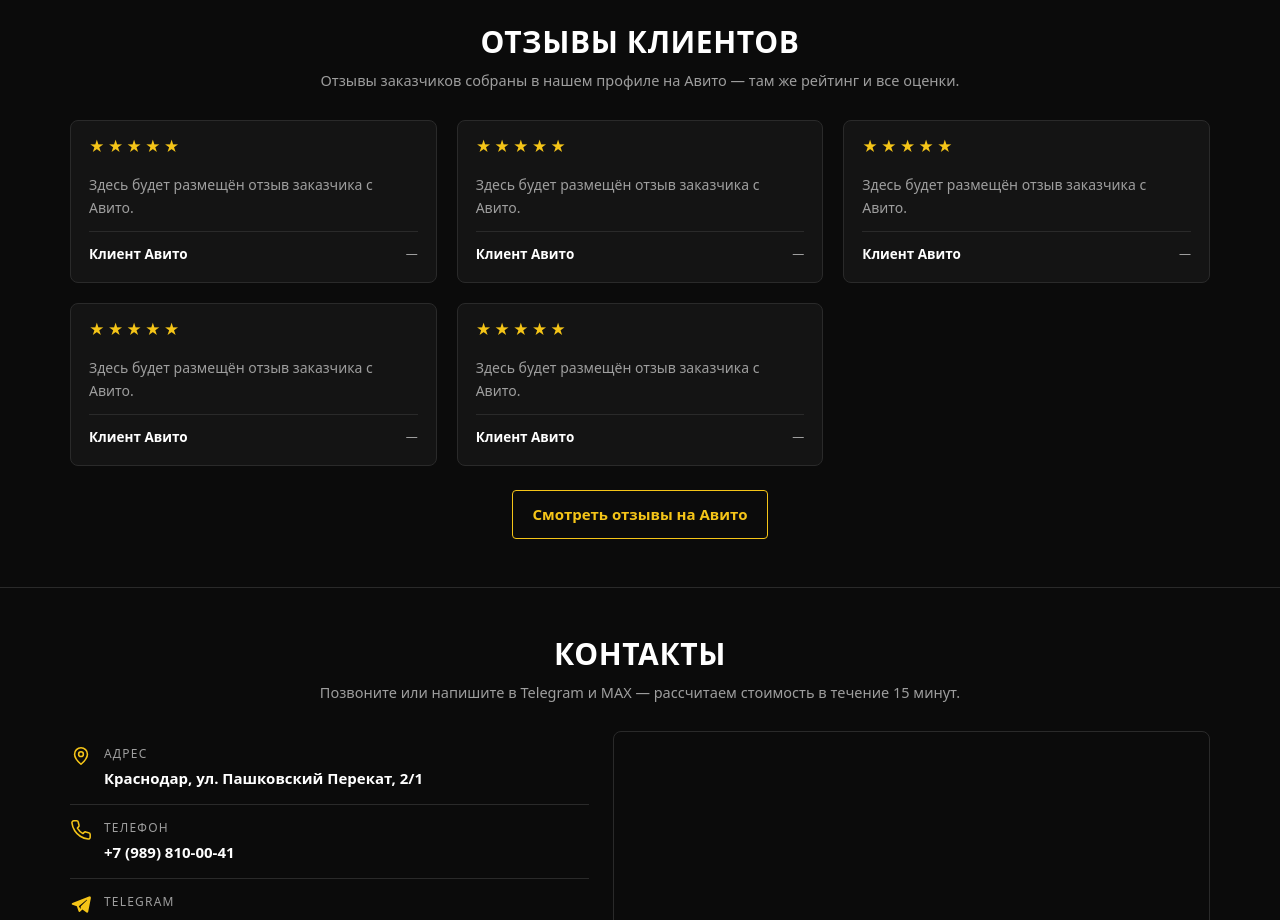
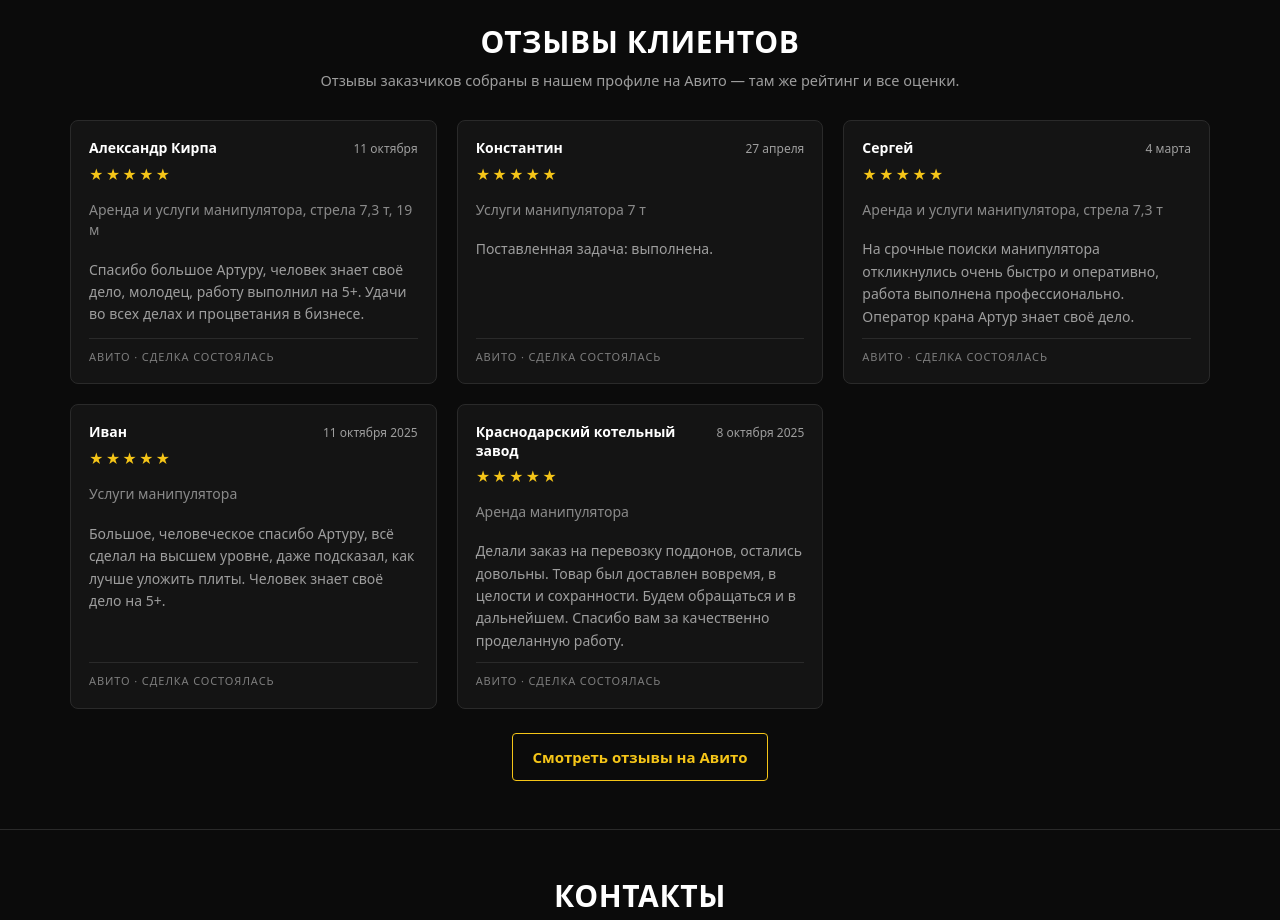
Before and after one commit to yellowys99-commits/yug-region-site, a plain HTML site: page index.html in a window 1280 px wide. Shown: the part 2660-3580 px from the top of the page. Drawn offline with Linux system fonts and the light colour scheme.

Commit message:
Reviews: real Avito testimonials in site style

```diff
--- a/index.html
+++ b/index.html
@@ -244,15 +244,17 @@ ul{ padding:0; list-style:none; }
 
 /* ---------- отзывы ---------- */
 .reviews{ display:grid; grid-template-columns:repeat(3,minmax(0,1fr)); gap:20px; }
-.review{ display:flex; flex-direction:column; gap:12px; }
-.review__stars{ color:var(--gold); font-size:15px; letter-spacing:3px; line-height:1; }
+.review{ display:flex; flex-direction:column; gap:10px; }
+.review__head{ display:flex; align-items:baseline; justify-content:space-between; gap:10px; }
+.review__name{ font-size:14px; font-weight:700; line-height:1.3; }
+.review__date{ flex:none; font-size:12px; color:var(--muted); white-space:nowrap; }
+.review__stars{ color:var(--gold); font-size:14px; letter-spacing:2px; line-height:1; }
+.review__service{ font-size:12px; line-height:1.45; color:var(--gold); opacity:.85; }
 .review__text{ flex:1; font-size:14px; line-height:1.6; color:#b5b5b5; }
-.review__meta{
-  display:flex; align-items:center; justify-content:space-between; gap:10px;
-  border-top:1px solid var(--line); padding-top:12px;
+.review__src{
+  padding-top:10px; border-top:1px solid var(--line);
+  font-size:11px; letter-spacing:.08em; text-transform:uppercase; color:#7d7d7d;
 }
-.review__name{ font-size:13.5px; font-weight:700; }
-.review__date{ font-size:12px; color:var(--muted); }
 .reviews__more{ display:flex; justify-content:center; margin-top:24px; }
 
 /* ---------- подвал ---------- */
@@ -561,11 +563,9 @@ ul{ padding:0; list-style:none; }
   </section>
 
   <!-- ================= ОТЗЫВЫ =================
-       ОТЗЫВЫ С АВИТО (первые 5).
-       Тексты закрыты от автоматического чтения — Авито отвечает 403 на запросы
-       без браузера, поэтому в карточках стоят заглушки.
-       Чтобы заполнить: замените текст в .review__text, имя в .review__name
-       и дату в .review__date. Количество карточек менять можно — сетка подстроится. -->
+       Первые 5 отзывов с Авито, перенесены со скриншотов профиля.
+       Обновить отзыв: .review__name (имя), .review__date (дата),
+       .review__service (услуга), .review__text (текст). -->
   <section class="section" id="reviews">
     <div class="wrap">
       <div class="section__head">
@@ -574,44 +574,54 @@ ul{ padding:0; list-style:none; }
       </div>
       <div class="reviews">
         <article class="card review">
+          <div class="review__head">
+            <span class="review__name">Александр Кирпа</span>
+            <span class="review__date">11 октября</span>
+          </div>
           <div class="review__stars" aria-label="Оценка 5 из 5">★★★★★</div>
-          <p class="review__text">Здесь будет размещён отзыв заказчика с Авито.</p>
-          <div class="review__meta">
-            <span class="review__name">Клиент Авито</span>
-            <span class="review__date">—</span>
-          </div>
+          <p class="review__service">Аренда и услуги манипулятора, стрела 7,3 т, 19 м</p>
+          <p class="review__text">Спасибо большое Артуру, человек знает своё дело, молодец, работу выполнил на 5+. Удачи во всех делах и процветания в бизнесе.</p>
+          <div class="review__src">Авито · сделка состоялась</div>
         </article>
         <article class="card review">
+          <div class="review__head">
+            <span class="review__name">Константин</span>
+            <span class="review__date">27 апреля</span>
+          </div>
           <div class="review__stars" aria-label="Оценка 5 из 5">★★★★★</div>
-          <p class="review__text">Здесь будет размещён отзыв заказчика с Авито.</p>
-          <div class="review__meta">
-            <span class="review__name">Клиент Авито</span>
-            <span class="review__date">—</span>
-          </div>
+          <p class="review__service">Услуги манипулятора 7 т</p>
+          <p class="review__text">Поставленная задача: выполнена.</p>
+          <div class="review__src">Авито · сделка состоялась</div>
         </article>
         <article class="card review">
+          <div class="review__head">
+            <span class="review__name">Сергей</span>
+            <span class="review__date">4 марта</span>
+          </div>
           <div class="review__stars" aria-label="Оценка 5 из 5">★★★★★</div>
-          <p class="review__text">Здесь будет размещён отзыв заказчика с Авито.</p>
-          <div class="review__meta">
-            <span class="review__name">Клиент Авито</span>
-            <span class="review__date">—</span>
-          </div>
+          <p class="review__service">Аренда и услуги манипулятора, стрела 7,3 т</p>
+          <p class="review__text">На срочные поиски манипулятора откликнулись очень быстро и оперативно, работа выполнена профессионально. Оператор крана Артур знает своё дело.</p>
+          <div class="review__src">Авито · сделка состоялась</div>
         </article>
         <article class="card review">
+          <div class="review__head">
+            <span class="review__name">Иван</span>
+            <span class="review__date">11 октября 2025</span>
+          </div>
           <div class="review__stars" aria-label="Оценка 5 из 5">★★★★★</div>
-          <p class="review__text">Здесь будет размещён отзыв заказчика с Авито.</p>
-          <div class="review__meta">
-            <span class="review__name">Клиент Авито</span>
-            <span class="review__date">—</span>
-          </div>
+          <p class="review__service">Услуги манипулятора</p>
+          <p class="review__text">Большое, человеческое спасибо Артуру, всё сделал на высшем уровне, даже подсказал, как лучше уложить плиты. Человек знает своё дело на 5+.</p>
+          <div class="review__src">Авито · сделка состоялась</div>
         </article>
         <article class="card review">
+          <div class="review__head">
+            <span class="review__name">Краснодарский котельный завод</span>
+            <span class="review__date">8 октября 2025</span>
+          </div>
           <div class="review__stars" aria-label="Оценка 5 из 5">★★★★★</div>
-          <p class="review__text">Здесь будет размещён отзыв заказчика с Авито.</p>
-          <div class="review__meta">
-            <span class="review__name">Клиент Авито</span>
-            <span class="review__date">—</span>
-          </div>
+          <p class="review__service">Аренда манипулятора</p>
+          <p class="review__text">Делали заказ на перевозку поддонов, остались довольны. Товар был доставлен вовремя, в целости и сохранности. Будем обращаться и в дальнейшем. Спасибо вам за качественно проделанную работу.</p>
+          <div class="review__src">Авито · сделка состоялась</div>
         </article>
       </div>
       <div class="reviews__more">
```
